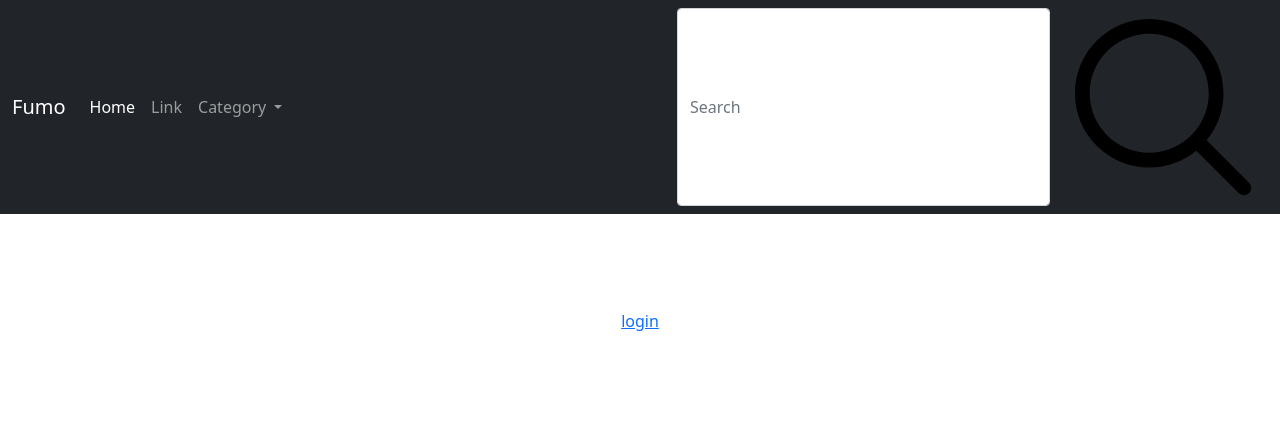
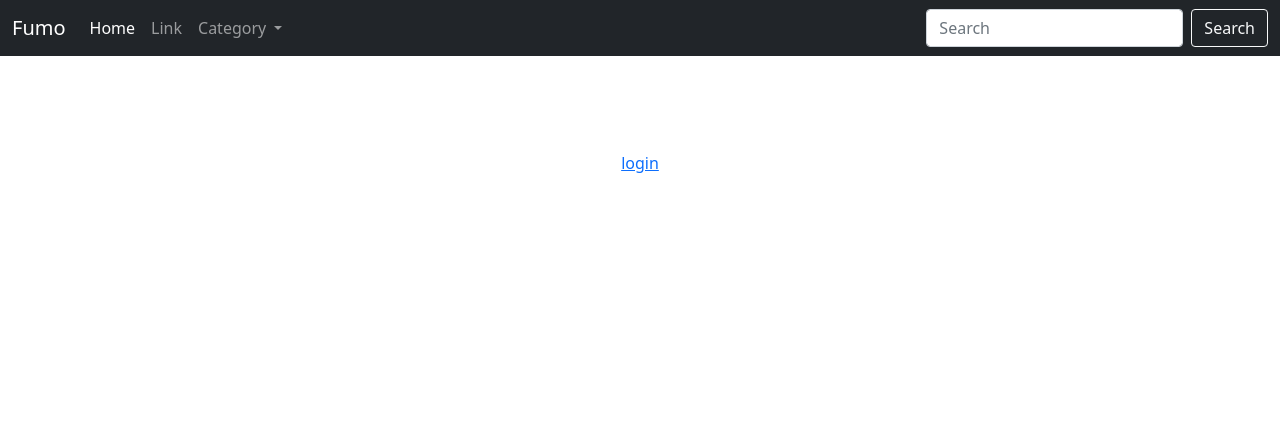
Before and after one commit to abdul894/CS50_final_project, a Flask app: page / in a window 1280 px wide. Shown: the top 446 px of the page. Run offline with Flask 3, Linux system fonts and the light colour scheme; some libraries are stand-ins or nearby versions.

Commit message:
modified

```diff
--- a/templates/layout.html
+++ b/templates/layout.html
@@ -40,11 +40,7 @@
                 </ul>
                 <form class="d-flex">
                   <input class="form-control me-2" type="search" placeholder="Search" aria-label="Search">
-                  <button class="btn icon-search" type="submit">
-                    <svg data-icon="search" viewBox="0 0 512 512" width="100%" height="100%">
-                      <path d="M495,466.2L377.2,348.4c29.2-35.6,46.8-81.2,46.8-130.9C424,103.5,331.5,11,217.5,11C103.4,11,11,103.5,11,217.5   S103.4,424,217.5,424c49.7,0,95.2-17.5,130.8-46.7L466.1,495c8,8,20.9,8,28.9,0C503,487.1,503,474.1,495,466.2z M217.5,382.9   C126.2,382.9,52,308.7,52,217.5S126.2,52,217.5,52C308.7,52,383,126.3,383,217.5S308.7,382.9,217.5,382.9z"></path>
-                    </svg>
-                  </button>
+                  <button class="btn btn-outline-light" type="submit">Search</button>
                 </form>
               </div>
             </div>
```
